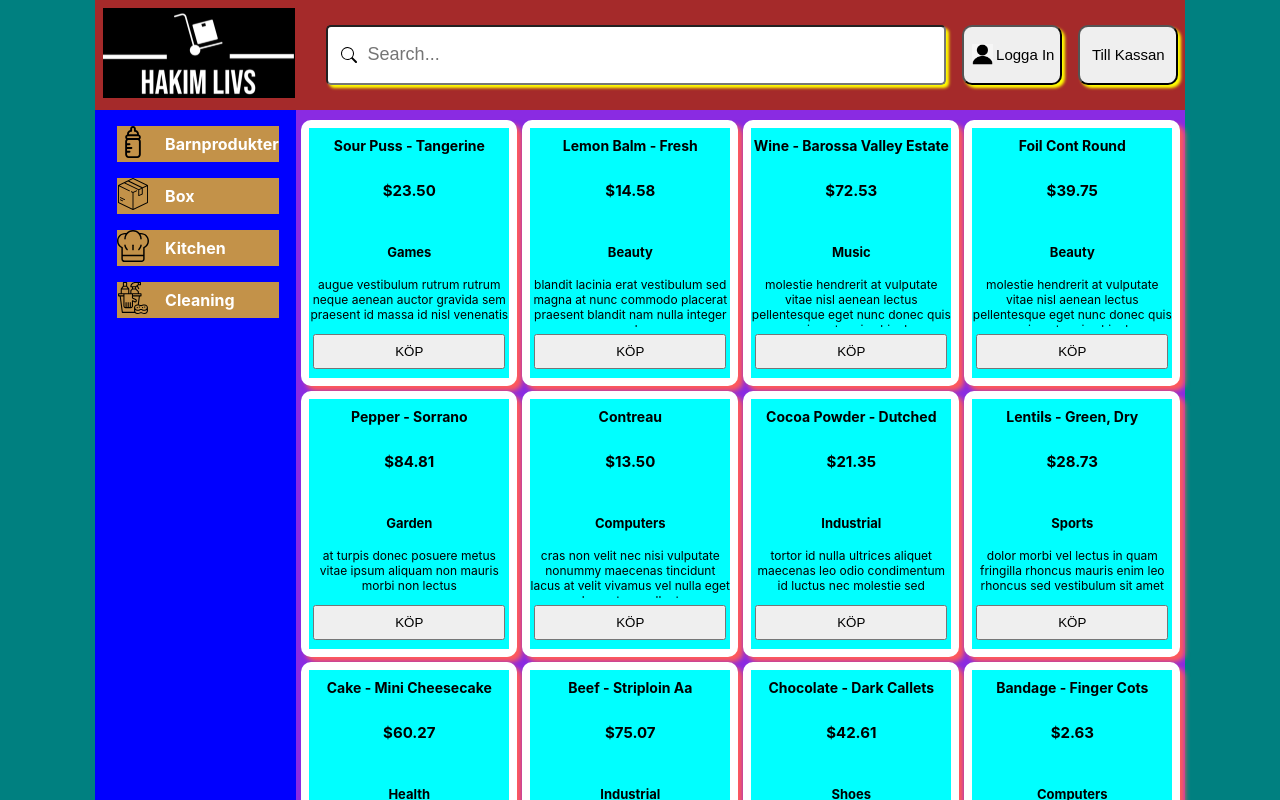
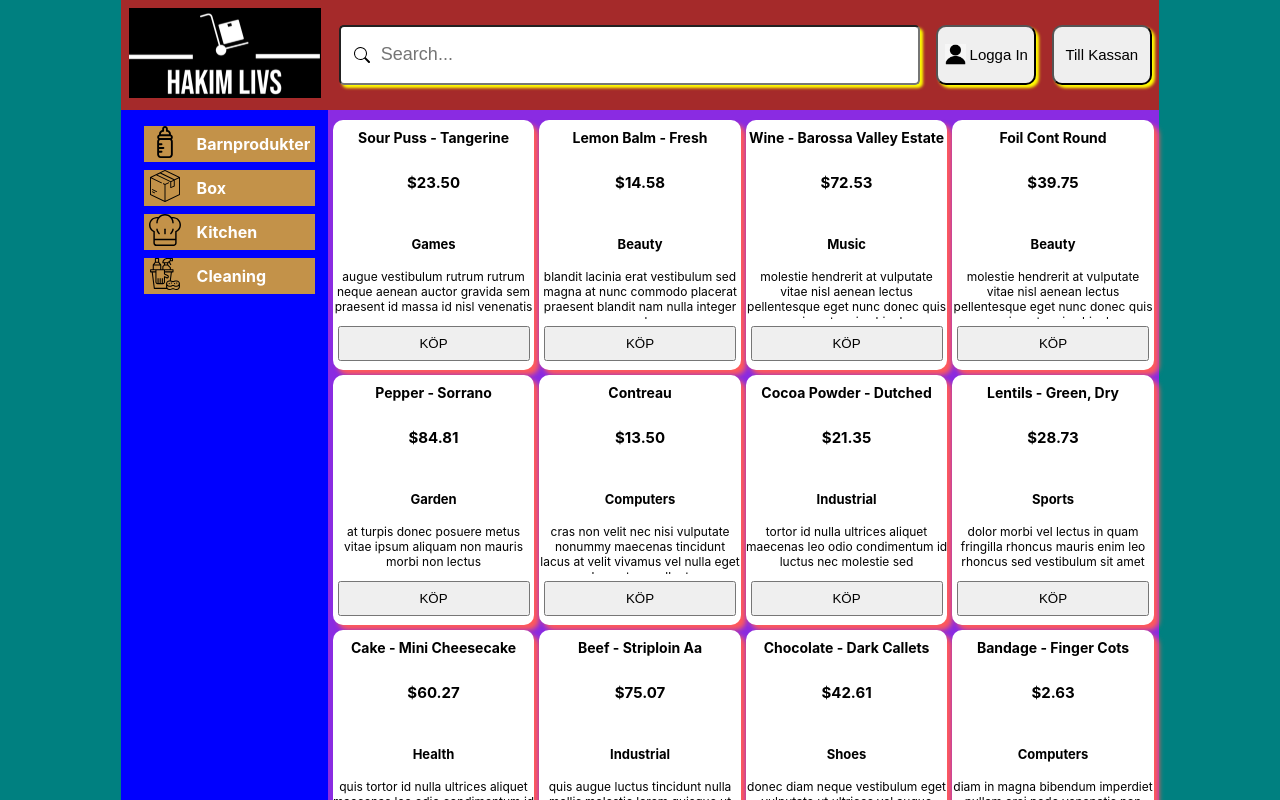
Before and after one commit to PUVSNV21-KVALIT21/Grupp2, a React (Create React App) app in the folder frontend/: page / in a window 1280 px wide. Shown: the top 800 px of the page. Built offline with nearby package versions, Linux system fonts and the light colour scheme.

Commit message:
more minor fixes

```diff
--- a/frontend/src/Pages/Categories/category-component/category-component-style.css
+++ b/frontend/src/Pages/Categories/category-component/category-component-style.css
@@ -1,8 +1,16 @@
 .category-wrapper {
   position: relative;
   inset: 0 0 0 -1.1rem;
+  /* min-width: 180px; */
+  width: 100%;
   background-color: rgb(195, 146, 73);
-  margin-top: 1rem;
+  margin-top: 0.5rem;
+  border-left: 5px solid transparent;
+}
+
+.category-wrapper:hover {
+  border-left: 5px solid red;
+  background-color: antiquewhite;
 }
 
 .category-wrapper li {
--- a/frontend/src/Pages/ProductPage/productpage-style.css
+++ b/frontend/src/Pages/ProductPage/productpage-style.css
@@ -6,11 +6,11 @@
   grid-template-columns: repeat(4, 1fr);
 
   padding: 5px;
-  max-width: auto;
+  max-width: 821px;
   background-color: blueviolet;
 }
 
-@media (max-width: 1100px) {
+@media (max-width: 1000px) {
   .products {
     grid-template-columns: repeat(3, 1fr);
     justify-items: stretch;
@@ -23,6 +23,13 @@
   }
 }
 
+/* Mobile */
+@media (max-width: 700px) {
+  .products {
+    grid-template-columns: repeat(1, 1fr);
+  }
+}
+
 /* * {
   border: 0 solid;
   box-sizing: border-box;
--- a/frontend/src/Product-Component/product-component-style.css
+++ b/frontend/src/Product-Component/product-component-style.css
@@ -2,19 +2,19 @@
   display: flex;
   justify-content: center;
   background-color: white;
-  width: 200px;
+  max-width: 280px;
+  width: auto;
   height: 250px;
   border-radius: 10px;
   box-shadow: 5px 5px 5px rgb(255, 90, 90);
-  padding: 0.5rem;
   margin-top: 5px;
 }
 
 .product {
   text-align: center;
-  width: 200px;
+  width: auto;
   height: 250px;
-  background-color: aqua;
+  /* background-color: aqua; */
 }
 
 .product h1 {
```
